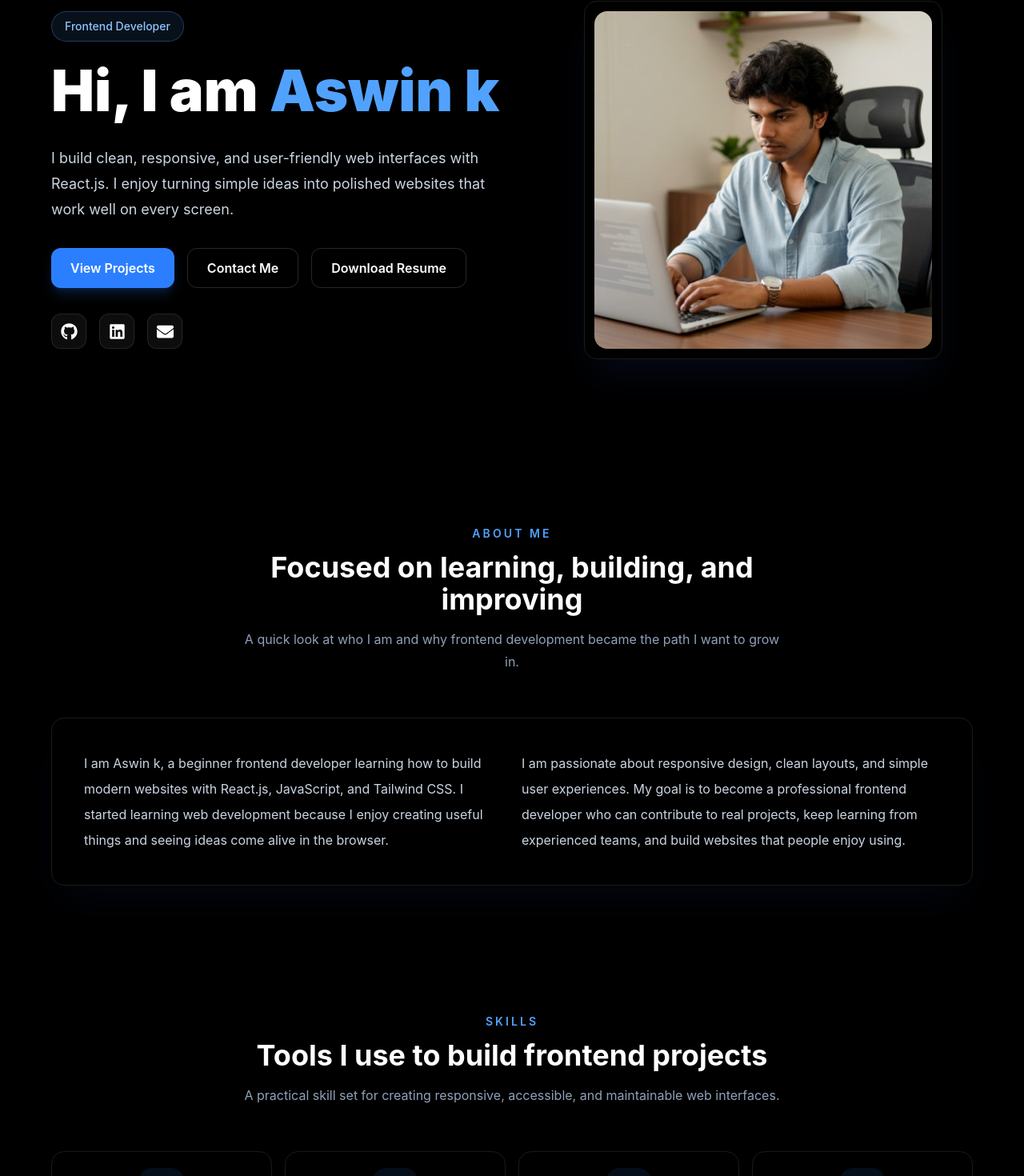
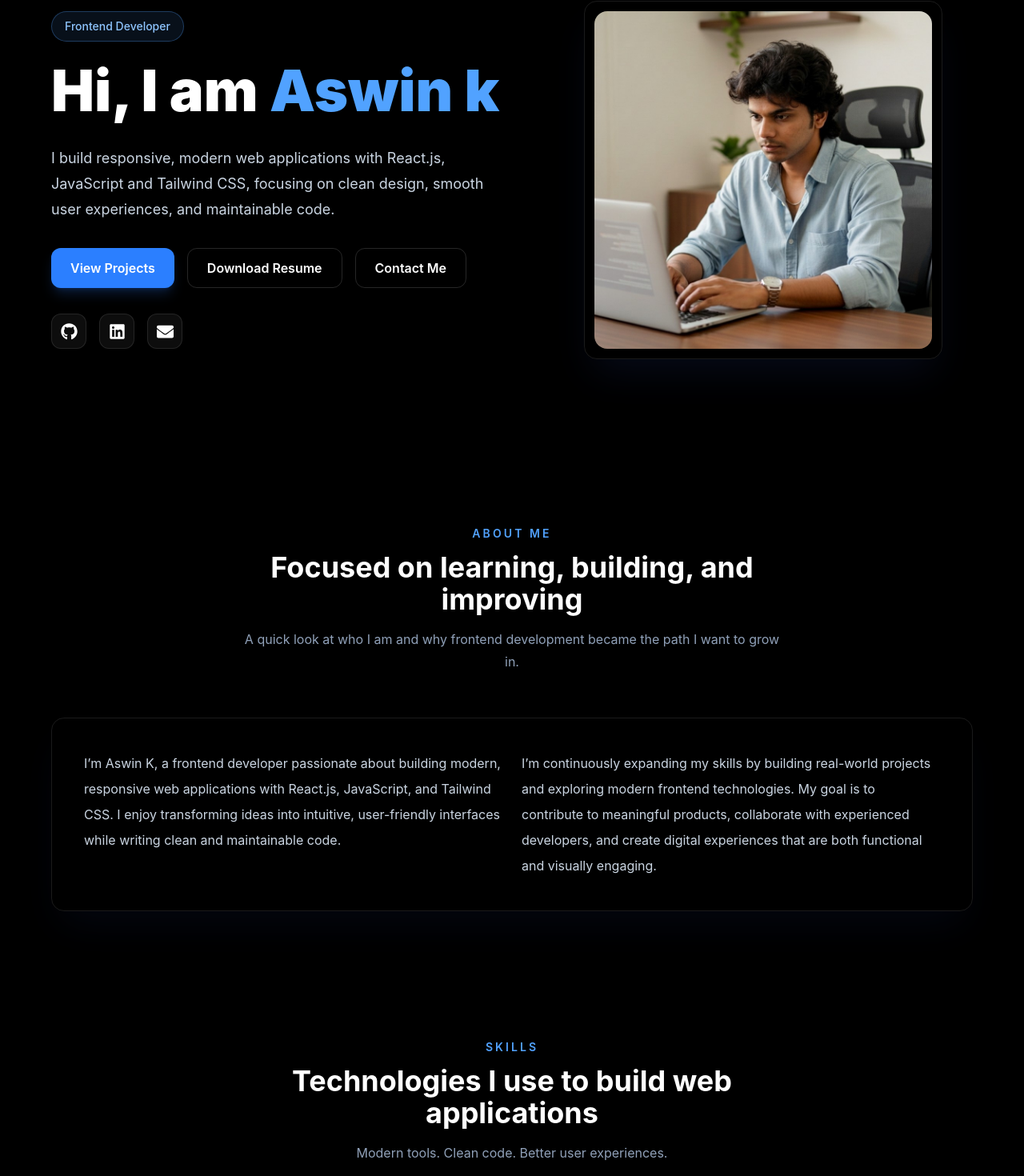
Before and after one commit to aswink-dev/React-portfolio, a React (Vite) app: page / in a window 1280 px wide. Shown: the part 223-1693 px from the top of the page at 80% size. Built offline with nearby package versions, Linux system fonts and the light colour scheme.

Commit message:
refactor: improve text and code style in About, Contact, Hero
- Update personal description in About section to be more professional
- Revise Contact section title, description, and form placeholders
- Standardize quotes and add missing semicolons for consistency

```diff
--- a/src/components/About.jsx
+++ b/src/components/About.jsx
@@ -1,5 +1,5 @@
-import { motion } from 'framer-motion'
-import SectionHeader from './SectionHeader'
+import { motion } from "framer-motion";
+import SectionHeader from "./SectionHeader";
 
 const About = () => {
   return (
@@ -16,26 +16,29 @@ const About = () => {
           initial={{ opacity: 0, y: 24 }}
           whileInView={{ opacity: 1, y: 0 }}
           viewport={{ once: true, amount: 0.3 }}
-          transition={{ duration: 0.55, ease: 'easeOut' }}
+          transition={{ duration: 0.55, ease: "easeOut" }}
         >
           <div className="grid gap-6 text-slate-300 md:grid-cols-2">
             <p className="leading-8">
-              I am Aswin k, a beginner frontend developer learning how to build
-              modern websites with React.js, JavaScript, and Tailwind CSS. I
-              started learning web development because I enjoy creating useful
-              things and seeing ideas come alive in the browser.
+              I’m Aswin K, a frontend developer passionate about building
+              modern, responsive web applications with React.js, JavaScript, and
+              Tailwind CSS. I enjoy transforming ideas into intuitive,
+              user-friendly interfaces while writing clean and maintainable
+              code.
             </p>
+
             <p className="leading-8">
-              I am passionate about responsive design, clean layouts, and simple
-              user experiences. My goal is to become a professional frontend
-              developer who can contribute to real projects, keep learning from
-              experienced teams, and build websites that people enjoy using.
+              I’m continuously expanding my skills by building real-world
+              projects and exploring modern frontend technologies. My goal is to
+              contribute to meaningful products, collaborate with experienced
+              developers, and create digital experiences that are both
+              functional and visually engaging.
             </p>
           </div>
         </motion.div>
       </div>
     </section>
-  )
-}
+  );
+};
 
-export default About
+export default About;
--- a/src/components/Contact.jsx
+++ b/src/components/Contact.jsx
@@ -61,8 +61,8 @@ const Contact = () => {
       <div className="mx-auto max-w-6xl">
         <SectionHeader
           eyebrow="Contact"
-          title="Let us build something simple and useful"
-          description="Open to internships, junior frontend roles, freelance work, and learning opportunities."
+          title="Let's Create Something Great Together"
+          description="I'm open to frontend internships, junior developer opportunities, and collaborations where I can contribute, learn, and grow."
         />
 
         <div className="grid gap-8 lg:grid-cols-[0.85fr_1.15fr]">
@@ -118,7 +118,7 @@ const Contact = () => {
                 <input
                   type="text"
                   name="name"
-                  placeholder="Your name"
+                  placeholder="Enter your name"
                   required
                   className="mt-2 w-full rounded-xl border border-white/10 bg-black/40 px-4 py-3 text-white outline-none transition placeholder:text-slate-500 focus:border-blue-400"
                 />
@@ -128,7 +128,7 @@ const Contact = () => {
                 <input
                   type="email"
                   name="email"
-                  placeholder="your@email.com"
+                  placeholder="Enter your email address"
                   required
                   className="mt-2 w-full rounded-xl border border-white/10 bg-black/40 px-4 py-3 text-white outline-none transition placeholder:text-slate-500 focus:border-blue-400"
                 />
@@ -139,7 +139,7 @@ const Contact = () => {
               <textarea
                 name="message"
                 rows="6"
-                placeholder="Tell me about your project or opportunity"
+                placeholder="Tell me about your project, opportunity, or idea..."
                 required
                 className="mt-2 w-full resize-none rounded-xl border border-white/10 bg-black/40 px-4 py-3 text-white outline-none transition placeholder:text-slate-500 focus:border-blue-400"
               />
--- a/src/components/Hero.jsx
+++ b/src/components/Hero.jsx
@@ -22,9 +22,7 @@ const Hero = () => {
             Hi, I am <span className="text-blue-400">{profile.name}</span>
           </h1>
           <p className="mt-6 max-w-2xl text-base leading-8 text-slate-300 sm:text-lg">
-            I build clean, responsive, and user-friendly web interfaces with
-            React.js. I enjoy turning simple ideas into polished websites that
-            work well on every screen.
+            I build responsive, modern web applications with React.js, JavaScript and Tailwind CSS, focusing on clean design, smooth user experiences, and maintainable code.
           </p>
 
           <div className="mt-8 flex flex-col gap-4 sm:flex-row">
@@ -36,6 +34,17 @@ const Hero = () => {
             >
               View Projects
             </motion.a>
+
+            <motion.a
+              href="/resume/Aswin_K_Frontend_Developer_Resume.pdf"
+              download
+              className="inline-flex items-center justify-center rounded-xl border border-white/15 px-6 py-3 font-semibold text-white transition hover:border-purple-400 hover:text-purple-300"
+              whileHover={{ y: -3 }}
+              whileTap={{ scale: 0.98 }}
+            >
+              Download Resume
+            </motion.a>
+
             <motion.a
               href="#contact"
               className="inline-flex items-center justify-center rounded-xl border border-white/15 px-6 py-3 font-semibold text-white transition hover:border-purple-400 hover:text-purple-300 focus:outline-none focus:ring-2 focus:ring-purple-300"
@@ -44,16 +53,8 @@ const Hero = () => {
             >
               Contact Me
             </motion.a>
-            <motion.a
-              href="/resume/Aswin_K_Resume.pdf"
-              download
-              className="inline-flex items-center justify-center rounded-xl border border-white/15 px-6 py-3 font-semibold text-white transition hover:border-purple-400 hover:text-purple-300"
-              whileHover={{ y: -3 }}
-              whileTap={{ scale: 0.98 }}
-            >
-              Download Resume
-            </motion.a>
           </div>
+
 
           <div className="mt-8 flex gap-4" aria-label="Social links">
             {socialLinks.map((link) => {
--- a/src/components/Learning.jsx
+++ b/src/components/Learning.jsx
@@ -8,8 +8,8 @@ const Learning = () => {
       <div className="mx-auto max-w-6xl">
         <SectionHeader
           eyebrow="Currently learning"
-          title="Growing step by step"
-          description="I am expanding beyond frontend basics so I can understand complete web applications and collaborate better."
+          title="Expanding My Skill Set"
+          description="Building a stronger foundation by exploring modern tools, backend development, and scalable application architecture."
         />
 
         <div className="grid gap-4 sm:grid-cols-2 lg:grid-cols-5">
@@ -29,6 +29,7 @@ const Learning = () => {
                   <Icon size={28} aria-hidden="true" />
                 </div>
                 <h3 className="font-semibold text-white">{item.name}</h3>
+                <p className='text-slate-400 py-4'>{item.subtitle}</p>
               </motion.article>
             )
           })}
--- a/src/components/Navbar.jsx
+++ b/src/components/Navbar.jsx
@@ -2,6 +2,7 @@ import { useEffect, useState } from "react";
 import { AnimatePresence, motion } from "framer-motion";
 import { FiMenu, FiX } from "react-icons/fi";
 import { navLinks, profile } from "../data/portfolioData";
+import ThemeToggle from "./ThemeToggle";
 
 const Navbar = () => {
   const [isOpen, setIsOpen] = useState(false);
--- a/src/components/Skills.jsx
+++ b/src/components/Skills.jsx
@@ -8,8 +8,8 @@ const Skills = () => {
       <div className="mx-auto max-w-6xl">
         <SectionHeader
           eyebrow="Skills"
-          title="Tools I use to build frontend projects"
-          description="A practical skill set for creating responsive, accessible, and maintainable web interfaces."
+          title="Technologies I use to build web applications"
+          description="Modern tools. Clean code. Better user experiences."
         />
 
         <div className="grid grid-cols-2 gap-4 sm:grid-cols-3 lg:grid-cols-4">
--- /dev/null
+++ b/src/components/ThemeToggle.jsx
@@ -0,0 +1,33 @@
+
+import { useEffect, useState } from "react";
+import { FiMoon, FiSun } from "react-icons/fi";
+
+const ThemeToggle = () => {
+  const [darkMode, setDarkMode] = useState(() => {
+    return localStorage.getItem("theme") !== "light";
+  });
+
+  useEffect(() => {
+    const root = document.documentElement;
+
+    if (darkMode) {
+      root.classList.add("dark");
+      localStorage.setItem("theme", "dark");
+    } else {
+      root.classList.remove("dark");
+      localStorage.setItem("theme", "light");
+    }
+  }, [darkMode]);
+
+  return (
+    <button
+      onClick={() => setDarkMode(!darkMode)}
+      className="flex h-10 w-10 items-center justify-center rounded-lg border border-white/10 text-slate-300 transition hover:border-blue-400 hover:text-blue-400 dark:border-white/10 dark:text-slate-300"
+      aria-label="Toggle theme"
+    >
+      {darkMode ? <FiSun size={18} /> : <FiMoon size={18} />}
+    </button>
+  );
+};
+
+export default ThemeToggle;
--- a/src/data/portfolioData.js
+++ b/src/data/portfolioData.js
@@ -61,7 +61,7 @@ export const projects = [
     title: 'Responsive Admin Dashboard',
     image: adminDashboardImg,
     description:
-      'A clean dashboard layout with responsive cards, charts, quick stats, and a mobile-friendly sidebar.',
+      'Built a responsive admin dashboard featuring reusable UI components, interactive statistics cards, and a mobile-friendly sidebar to deliver a seamless user experience.',
     technologies: ['React', 'Tailwind CSS', 'JavaScript'],
     github: 'https://github.com/aswink-dev/React-Responsive-Admin-Dashboard.git',
   },
@@ -69,16 +69,17 @@ export const projects = [
     title: 'Personal Portfolio Website',
     image: portfolioImg,
     description:
-      'A dark, responsive portfolio design built to present skills, projects, and contact details clearly.',
+      'Designed and developed a fully responsive personal portfolio to showcase projects, technical skills, and professional experience with smooth animations and a modern UI.',
     technologies: ['React', 'Framer Motion', 'Tailwind CSS'],
     github: 'https://github.com/aswink-dev/React-portfolio.git',
   },
 ]
 
 export const learningItems = [
-  { name: 'Redux', icon: SiRedux },
-  { name: 'Node.js', icon: FaNodeJs },
-  { name: 'Express.js', icon: SiExpress },
-  { name: 'MongoDB', icon: SiMongodb },
-  { name: 'Next.js', icon: SiNextdotjs },
+  { name: 'Redux', icon: SiRedux , subtitle:'Scalable state management for React.'},
+  { name: 'Node.js', icon: FaNodeJs , subtitle:'JavaScript runtime for backend development.' },
+  { name: 'Express.js', icon: SiExpress , subtitle:'Building RESTful APIs with Node.js.' },
+  { name: 'MongoDB', icon: SiMongodb , subtitle:'NoSQL database for modern applications.' },
+  { name: 'Next.js', icon: SiNextdotjs , subtitle:'Full-stack React framework.' },
+
 ]
```
Also changed, not shown: 2 other files (tests, documents, lock files or other folders).
